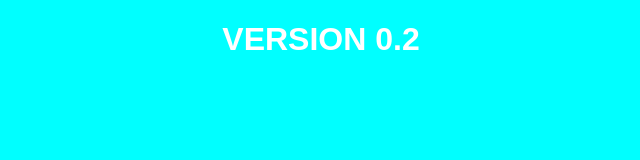
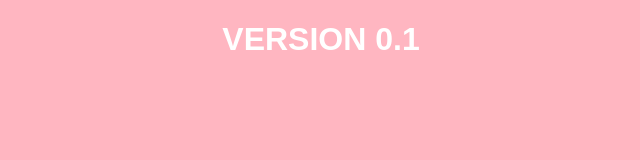
Before and after one commit to JaimeSalas/lc-sidecar, a plain HTML site: page index.html in a window 1280 px wide. Shown: the whole page, without its empty margins (319-959 px from the left). Drawn offline with Linux system fonts and the light colour scheme.

Commit message:
Update index.html

```diff
--- a/index.html
+++ b/index.html
@@ -11,12 +11,12 @@
             margin: 0 auto;
             text-align: center;
             width: 500px;
-            background-color: cyan;
+            background-color: lightpink;
             color: white;
         }
     </style>
 </head>
 <body>
-    <h1>VERSION 0.2</h1>
+    <h1>VERSION 0.1</h1>
 </body>
 </html>
```
